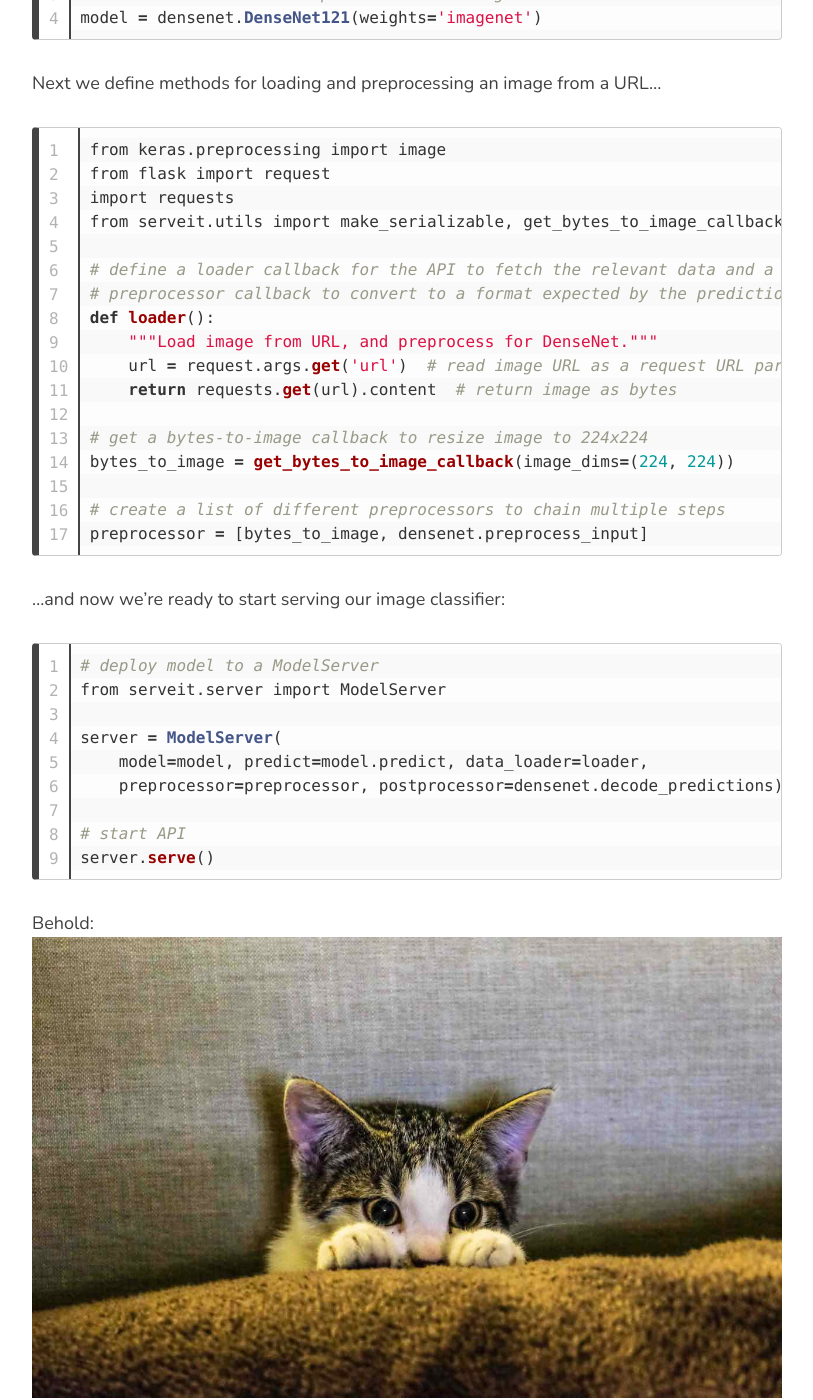
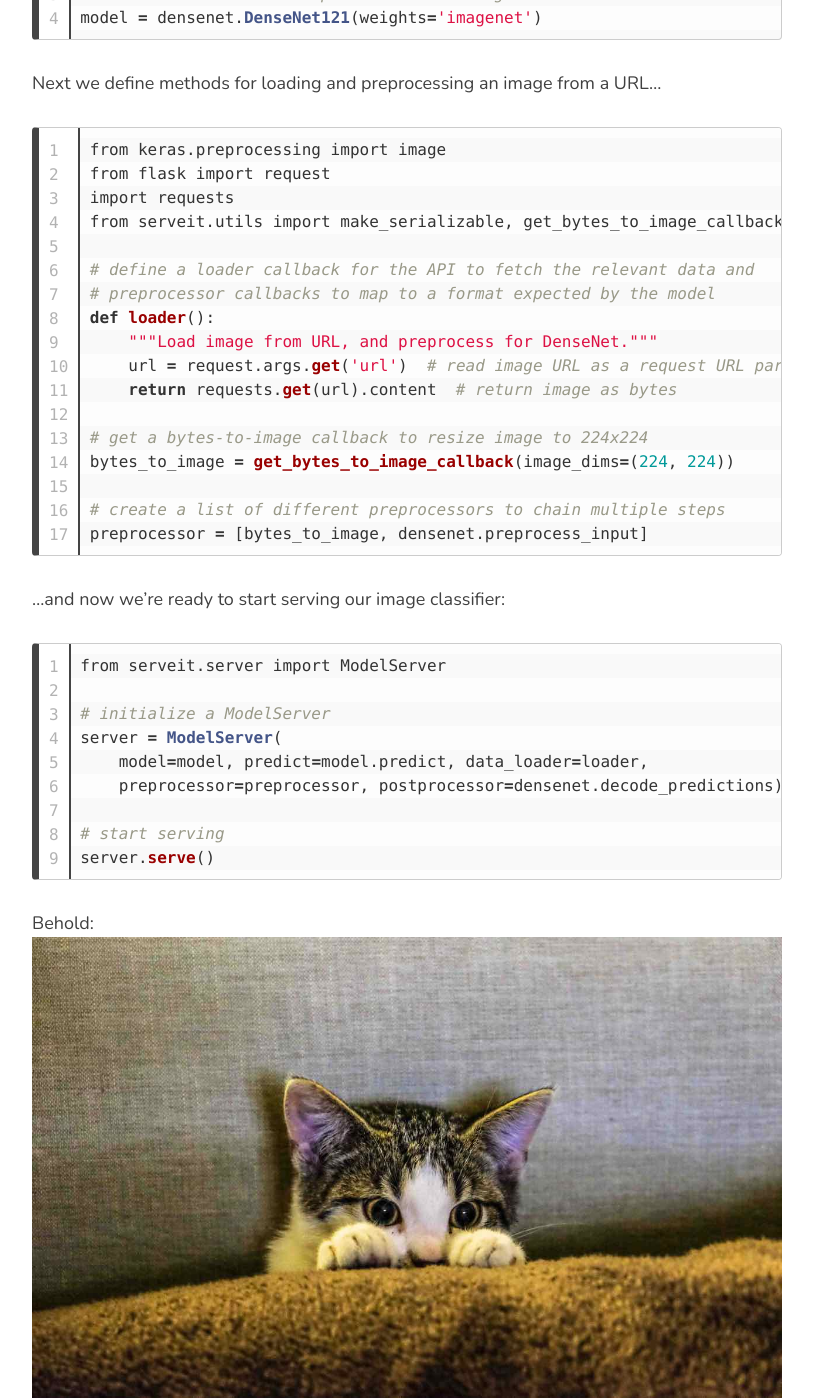
Before and after one commit to rtlee9/rtlee9.github.io, a Jekyll site: the page built from _posts/2018-03-13-serveit-keras-imagenet.md, in a window 1280 px wide and 1400 px high, scrolled down 1083 px. Shown: the whole window, without its empty margins (233-1046 px from the left). Built offline with Jekyll 4.4.1, drawn with Linux system fonts in a browser that asks for light colours; nearby versions of some CDN libraries.

Commit message:
Update code comments

```diff
--- a/_posts/2018-03-13-serveit-keras-imagenet.md
+++ b/_posts/2018-03-13-serveit-keras-imagenet.md
@@ -28,8 +28,8 @@ from flask import request
 import requests
 from serveit.utils import make_serializable, get_bytes_to_image_callback
 
-# define a loader callback for the API to fetch the relevant data and a
-# preprocessor callback to convert to a format expected by the prediction function
+# define a loader callback for the API to fetch the relevant data and
+# preprocessor callbacks to map to a format expected by the model
 def loader():
     """Load image from URL, and preprocess for DenseNet."""
     url = request.args.get('url')  # read image URL as a request URL param
@@ -44,14 +44,14 @@ preprocessor = [bytes_to_image, densenet.preprocess_input]
 
 ...and now we're ready to start serving our image classifier:
 {% highlight python linenos %}
-# deploy model to a ModelServer
 from serveit.server import ModelServer
 
+# initialize a ModelServer
 server = ModelServer(
     model=model, predict=model.predict, data_loader=loader,
     preprocessor=preprocessor, postprocessor=densenet.decode_predictions)
 
-# start API
+# start serving
 server.serve()
 {% endhighlight %}
 
```
